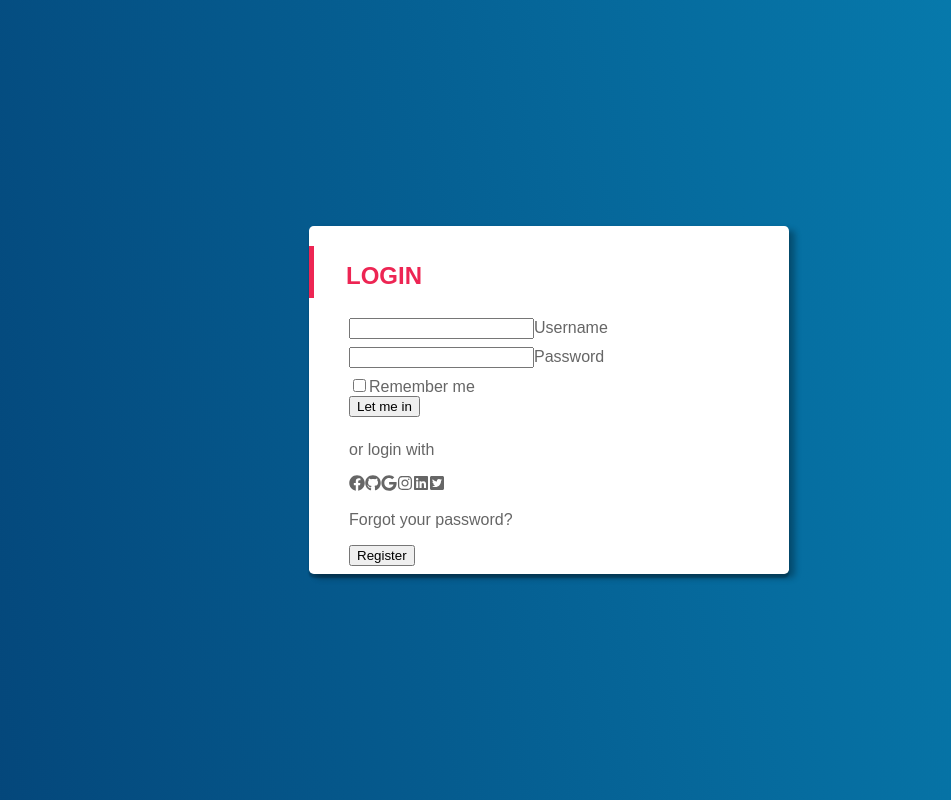
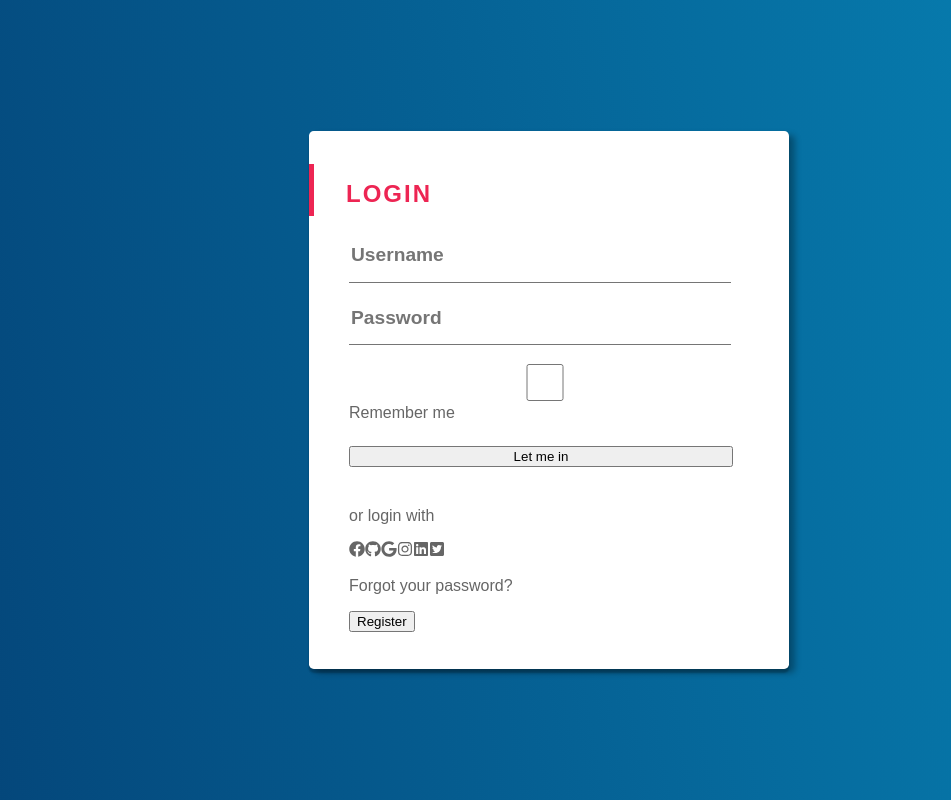
Before and after one commit to cziem/quest, a React (Create React App) app: page / in a window 1280 px wide. Shown: the whole page, without its empty margins (91-1042 px from the left). Built offline with nearby package versions, Linux system fonts and the light colour scheme.

Commit message:
Found an easy way out

```diff
--- a/src/components/Login.js
+++ b/src/components/Login.js
@@ -7,7 +7,7 @@ import {
   FaLinkedin,
   FaTwitterSquare
 } from "react-icons/fa";
-import '../styles/Login.css';
+import "../styles/Login.css";
 
 export default class Login extends Component {
   state = {
@@ -24,17 +24,27 @@ export default class Login extends Component {
         <h2 className="title">Login</h2>
         <form onSubmit={this.handleLogin} className="login">
           <div className="login__container">
-            <input type="text" name="username" required="required" />
-            <label for="username" className="login__details">
+            <input
+              type="text"
+              name="username"
+              required="required"
+              placeholder="Username"
+             />
+            {/*<label for="username" className="login__details">
               Username
-            </label>
+    </label>*/}
             <div className="bar" />
           </div>
           <div className="login__container">
-            <input type="password" name="password" required="required" />
-            <label for="password" className="login__details">
+            <input
+              type="password"
+              name="password"
+              required="required"
+              placeholder="Password"
+            />
+            {/*<label for="password" className="login__details">
               Password
-            </label>
+  </label>*/}
             <div className="bar" />
           </div>
           <label for="checkbox" className="remember login__container">
--- a/src/styles/Login.css
+++ b/src/styles/Login.css
@@ -11,8 +11,7 @@ body
   background: white;
   box-shadow: 6px 4px 6px rgba(0, 0, 0, 0.3), 0 4px 2px rgba(0, 0, 0, 0.24);
   border-radius: .3rem;
-  display: flex;
-  flex-flow: column wrap;
+  padding: .8rem 0;
   width: 30rem;
   transition: .3s ease;
 }
@@ -24,6 +23,7 @@ body
   color: #ed2553;
   text-transform: uppercase;
   font-size: 1.5rem;
+  letter-spacing: 2px;
 }
 
 form
@@ -34,4 +34,44 @@ form
 .login__container
 {
   padding: 0 0 .5rem 2.5rem;
+  display: flex;
+  flex-flow: column wrap;
+  width: 80%;
+  position: relative;
+  margin-bottom: 1rem;
 }
+
+.login__container input
+{
+  background: none;
+  border: 0;
+  color: #212121;
+  font-size: 1.2rem;
+  font-weight: 600;
+  height: 2.3rem;
+  outline: none;
+  width: 100%;
+  position: relative;
+}
+/*
+.login__container .login__details
+{
+  position: absolute;
+  top: -0.4rem;
+  left: 2.5rem;
+  color: #757575;
+  font-size: 24px;
+  font-weight: 300;
+  line-height: 60px;
+  transition: 0.2s ease;
+} */
+
+.bar
+{
+  position: absolute;
+  left: 2.5rem;
+  bottom: 0;
+  height: 1px;
+  background: #757575;
+  width: 90%;
+}
```
